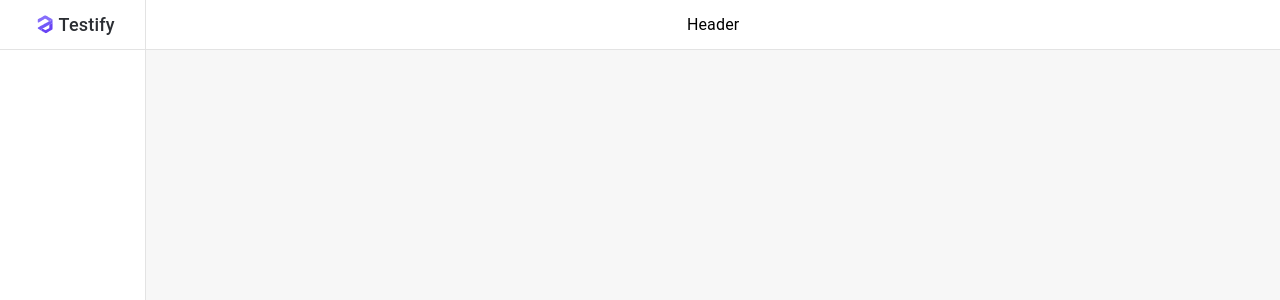
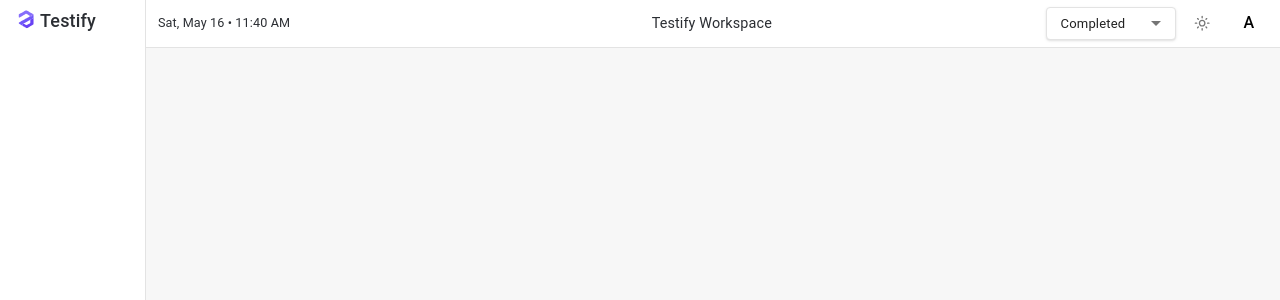
Before and after one commit to Harish-Reddy-Kakalambudu/Testify, a React (Vite) app: page /layout in a window 1280 px wide. Shown: the top 300 px of the page. Built offline with nearby package versions, Linux system fonts and the light colour scheme.

Commit message:
Created the header section from default to confirmed elements

```diff
--- /dev/null
+++ b/src/components/dropdown/Dropdown.jsx
@@ -0,0 +1,88 @@
+import { Select, MenuItem } from "@mui/material";
+import { styles } from "./styles";
+
+const Dropdown = ({
+  value,
+  options = [],
+  onChange,
+  placeholder = "Select Option",
+  className = "",
+}) => {
+  return (
+    <Select
+      value={value}
+      displayEmpty
+      onChange={(e) => onChange(e.target.value)}
+      className={`${styles.dropdown} ${className}`}
+      MenuProps={{
+        PaperProps: {
+          sx: {
+             // gap between select and dropdown
+            borderRadius: "8px",
+            boxShadow: "0px 8px 24px rgba(0,0,0,0.12)",
+            overflow: "hidden",
+          },
+        },
+        transitionDuration: 250,
+      }}
+      sx={{
+        "& .MuiOutlinedInput-notchedOutline": {
+          border: "none",
+        },
+        "&:hover .MuiOutlinedInput-notchedOutline": {
+          border: "none",
+        },
+        "&.Mui-focused .MuiOutlinedInput-notchedOutline": {
+          border: "none",
+        },
+        transition: "all 0.2s ease-in-out",
+        "& .MuiSelect-select": {
+         fontSize: "0.815rem",
+    },
+      }}
+      renderValue={(selected) => {
+        if (!selected) {
+          return (
+            <span className="text-text-sub text-[0.815rem]">
+              {placeholder}
+            </span>
+          );
+        }
+
+        return options.find(
+          (option) => option.value === selected
+        )?.label;
+      }}
+    >
+      {options.map((option) => (
+        <MenuItem
+          key={option.value}
+          value={option.value}
+          sx={{
+            transition: "all 0.2s ease",
+            fontSize:"0.8rem",
+            "&:hover": {
+              backgroundColor:
+                "var(--color-primary-light-alpha1)",
+            },
+
+            "&.Mui-selected": {
+              backgroundColor:
+                "var(--color-primary-light-alpha2)",
+              color: "var(--color-text-title)",
+            },
+
+            "&.Mui-selected:hover": {
+              backgroundColor:
+                "var(--color-primary-light-alpha3)",
+            },
+          }}
+        >
+          {option.label}
+        </MenuItem>
+      ))}
+    </Select>
+  );
+};
+
+export default Dropdown;
--- /dev/null
+++ b/src/components/dropdown/styles.js
@@ -0,0 +1,14 @@
+export const styles = {
+  dropdown: `
+    bg-white
+    rounded-lg
+    border
+    border-grey-light
+    min-w-[130px]
+    h-[33px]
+    text-text-title
+    shadow-sm
+    transition-all
+    duration-200
+  `,
+};
--- a/src/components/layout/header/Header.jsx
+++ b/src/components/layout/header/Header.jsx
@@ -1,14 +1,96 @@
-import { useState } from "react";
-import { Box,Typography } from "@mui/material";
-import {styles} from "./styles.js"
+import { Box, Typography, Avatar, IconButton } from "@mui/material";
+import LightModeOutlinedIcon from "@mui/icons-material/LightModeOutlined";
+import { useEffect, useState } from "react";
 
+import Dropdown from "../../dropdown/Dropdown";
+import { styles } from "./styles";
 
-const Header = ()=>{
-    return(
+const Header = () => {
+    const [activeOption, setActiveOption] = useState("completed");
+    const [time, setTime] = useState(new Date());
+
+    const options = [
+        { label: "All", value: "all" },
+        { label: "Processing", value: "processing" },
+        { label: "Completed", value: "completed" },
+    ];
+
+    useEffect(() => {
+        const interval = setInterval(() => {
+            setTime(new Date());
+        }, 1000);
+
+        return () => clearInterval(interval);
+    }, []);
+
+    const date = time.toLocaleDateString("en-US", {
+        weekday: "short",
+        month: "short",
+        day: "numeric",
+    });
+
+    const currentTime = time.toLocaleTimeString([], {
+        hour: "2-digit",
+        minute: "2-digit",
+    });
+
+    return (
         <Box className={styles.header}>
-            <Typography>Header</Typography>
+            {/* LEFT */}
+            <Box className={styles.leftSection}>
+                <Typography className={styles.dateTime}>
+                    {date} • {currentTime}
+                </Typography>
+            </Box>
+
+            {/* CENTER */}
+            <Box className={styles.centerSection}>
+                <Typography className={styles.workspaceName}>
+                    Testify Workspace
+                </Typography>
+            </Box>
+
+            {/* RIGHT */}
+            <Box className={styles.rightSection}>
+                <Dropdown
+                    placeholder="Workspaces"
+                    value={activeOption}
+                    onChange={setActiveOption}
+                    options={options}
+                />
+
+                <IconButton
+                    sx={{
+                        backgroundColor: "var(--color-grey-main)",
+                        border: "1px solid var(--color-grey-light)",
+                        width: 38,
+                        height: 38,
+                    }}
+                >
+                    <LightModeOutlinedIcon
+                        sx={{
+                            fontSize: "1.02rem",
+                            color: "var(--color-text-main)",
+                        }}
+                    />
+                </IconButton>
+
+                <Avatar
+                    sx={{
+                        width: "2.4rem",
+                        height: "2.4rem",
+                        bgcolor: "var(--color-primary-light-alpha2)",
+                        color: "var(--color-text-title)",
+                        border: "1px solid var(--color-primary-light-alpha3)",
+                        fontSize:"1rem",
+                        fontWeight:"500"
+                    }}
+                >
+                    A
+                </Avatar>
+            </Box>
         </Box>
-    )
-}
+    );
+};
 
 export default Header;
--- a/src/components/layout/header/styles.js
+++ b/src/components/layout/header/styles.js
@@ -1,3 +1,43 @@
 export const styles = {
-    header:"w-full h-[50px] bg-white  border-b border-grey-light flex justify-center items-center "
-}
+  header: `
+    w-full
+    h-[48px]
+    bg-white
+    border-b
+    border-grey-light
+    px-3
+    flex
+    items-center
+    justify-between
+  `,
+
+  leftSection: `
+    min-w-[220px]
+  `,
+
+  dateTime: `
+    !text-[0.79rem]
+    !text-text-title
+    font-medium
+  `,
+
+  centerSection: `
+    flex-1
+    flex
+    justify-center
+  `,
+
+  workspaceName: `
+    !text-[0.9rem]
+    font-semibold
+    text-text-title
+  `,
+
+  rightSection: `
+    flex
+    items-center
+    gap-2
+    min-w-[220px]
+    justify-end
+  `,
+};
--- a/src/components/layout/sidebar/styles.js
+++ b/src/components/layout/sidebar/styles.js
@@ -1,6 +1,6 @@
 export const styles = {
     sidebar:"w-[165px] h-full flex justify-center  bg-white border-r border-grey-light",
-    logo:"w-full h-[50px] flex items-center justify-center border-b border-grey-light",
+    logo:"w-full h-[40px] flex items-center px-3 ",
     image:"w-7 h-7",
     title:"text-text-title !font-medium !text-[18px]",
 }
--- a/src/index.css
+++ b/src/index.css
@@ -11,6 +11,9 @@
   --color-primary-light: rgb(228, 116, 105);
   --color-primary-medium: rgb(205, 88, 78);
   --color-primary-dark: rgb(179, 64, 55);
+
+  --color-primary-light-alpha1 : rgba(228, 116, 105,0.1);
+  --color-primary-light-alpha2 : rgba(228, 116, 105,0.2);
   --color-primary-light-alpha3 : rgba(228, 116, 105,0.3);
   --color-primary-light-alpha4 : rgba(228, 116, 105,0.4);
   --color-primary-light-alpha5 : rgba(228, 116, 105,0.5);
```
